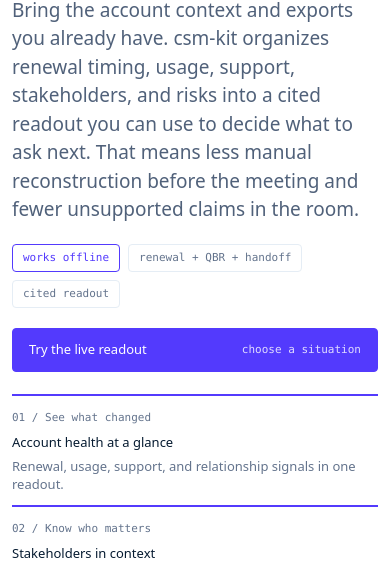
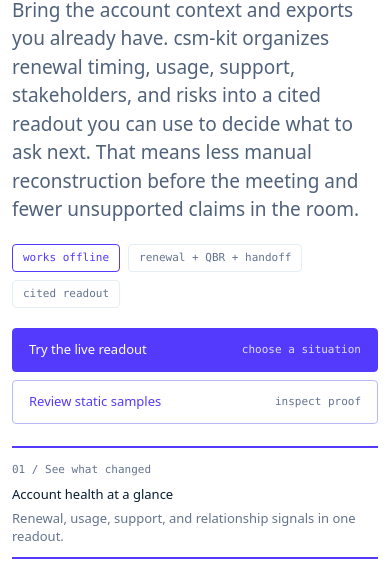
Before and after one commit to thewyattbrocato/csm-kit, a website: page docs/demo/index.html in a window 390 px wide. Shown: the part 279-844 px from the top of the page. Drawn offline with Linux system fonts and the light colour scheme.

Commit message:
no-mistakes(document): Fix demo CTA link

```diff
--- a/docs/demo/index.html
+++ b/docs/demo/index.html
@@ -130,12 +130,12 @@
     font: var(--csm-weight-body) var(--csm-text-xs)/1.45 var(--csm-code);
   }
   .chip.success { color: var(--csm-citation); border-color: var(--csm-citation); }
+  .hero-actions { display: flex; flex-wrap: wrap; gap: 8px; align-items: stretch; margin-top: 24px; }
   .hero-route {
     display: inline-flex;
     align-items: center;
     gap: 9px;
     min-height: 44px;
-    margin-top: 24px;
     padding: 11px 16px;
     color: var(--csm-action-text);
     background: var(--csm-indigo);
@@ -147,6 +147,13 @@
   }
   .hero-route:hover { color: var(--csm-action-text); background: var(--csm-indigo-hover); border-color: var(--csm-indigo-hover); }
   .hero-route small { color: rgba(255, 255, 255, .82); font: var(--csm-weight-body) var(--csm-text-xs)/1.3 var(--csm-code); }
+  .hero-route.secondary {
+    color: var(--csm-indigo);
+    background: transparent;
+    border-color: var(--csm-line-strong);
+  }
+  .hero-route.secondary:hover { color: var(--csm-indigo); background: var(--csm-indigo-soft); border-color: var(--csm-indigo); }
+  .hero-route.secondary small { color: var(--csm-muted); }
   .hero-proof {
     display: grid;
     grid-template-columns: repeat(4, 1fr);
@@ -535,7 +542,8 @@
     .button { flex: 1 1 auto; }
     .state-rail { grid-template-columns: 1fr; }
     .state-card + .state-card { border-top: 1px solid var(--csm-line); border-left: 0; }
-    .hero-route { width: 100%; justify-content: space-between; margin-top: 20px; }
+    .hero-actions { margin-top: 20px; }
+    .hero-route { width: 100%; justify-content: space-between; }
     .brief-presentation-head { display: block; }
     .brief-presentation-head p { max-width: none; margin-top: 10px; }
     .brief-anatomy { grid-template-columns: 1fr; gap: 18px; }
@@ -582,7 +590,10 @@
             <span class="chip">renewal + QBR + handoff</span>
             <span class="chip">cited readout</span>
           </div>
-          <a class="hero-route" href="#demo-setup">Try the live readout <small>choose a situation</small></a>
+          <div class="hero-actions" aria-label="Interactive demo actions">
+            <a class="hero-route" href="#demo-setup">Try the live readout <small>choose a situation</small></a>
+            <a class="hero-route secondary" href="../demo-static/">Review static samples <small>inspect proof</small></a>
+          </div>
         </section>
        <section class="hero-proof" aria-label="frontline CSM readout benefits">
       <article class="hero-proof-item">
```
Also changed, not shown: docs/demo-static/index.html (+14 -3 lines), docs/demo.html (+14 -3 lines), web/build-demo.mjs (+18 -4 lines).
